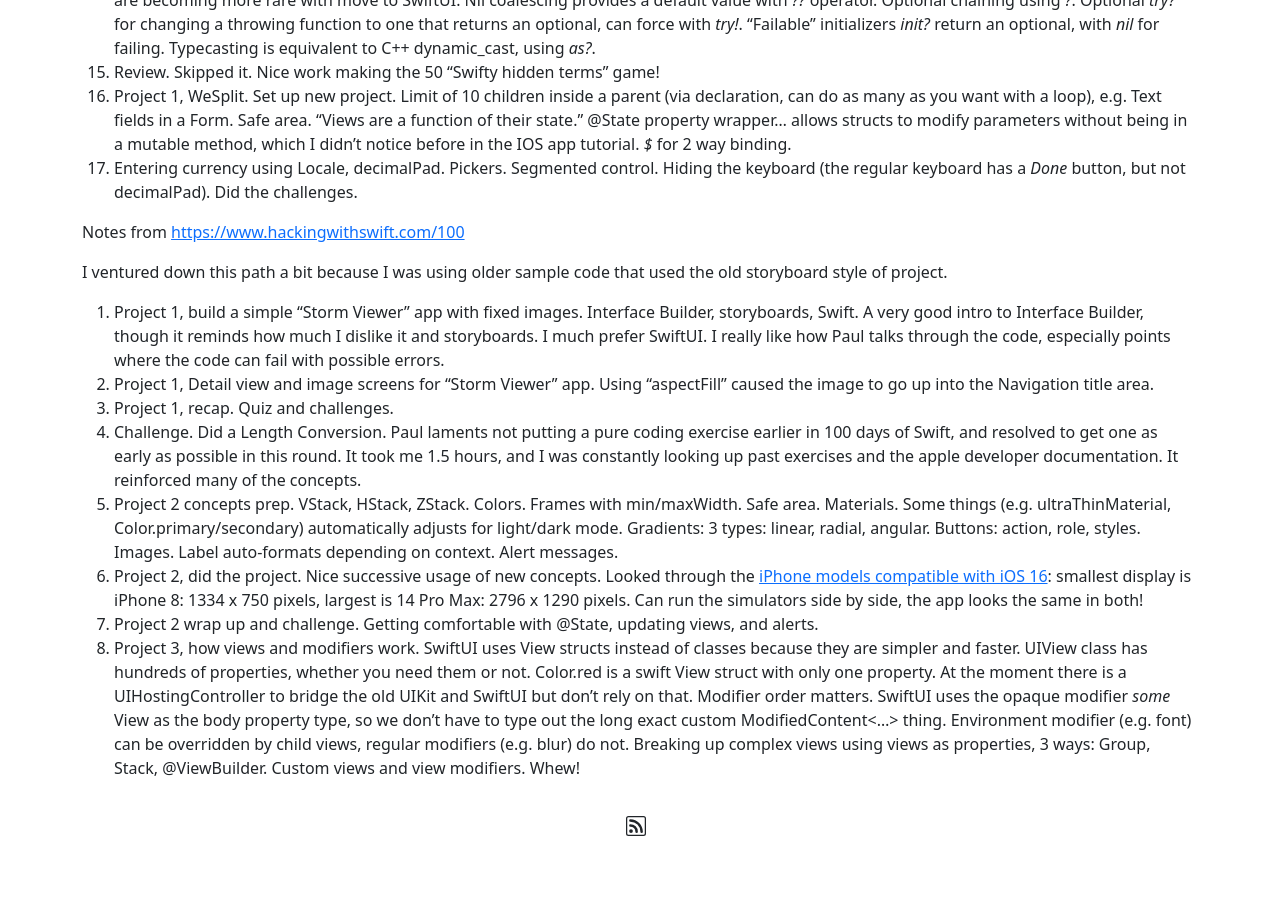
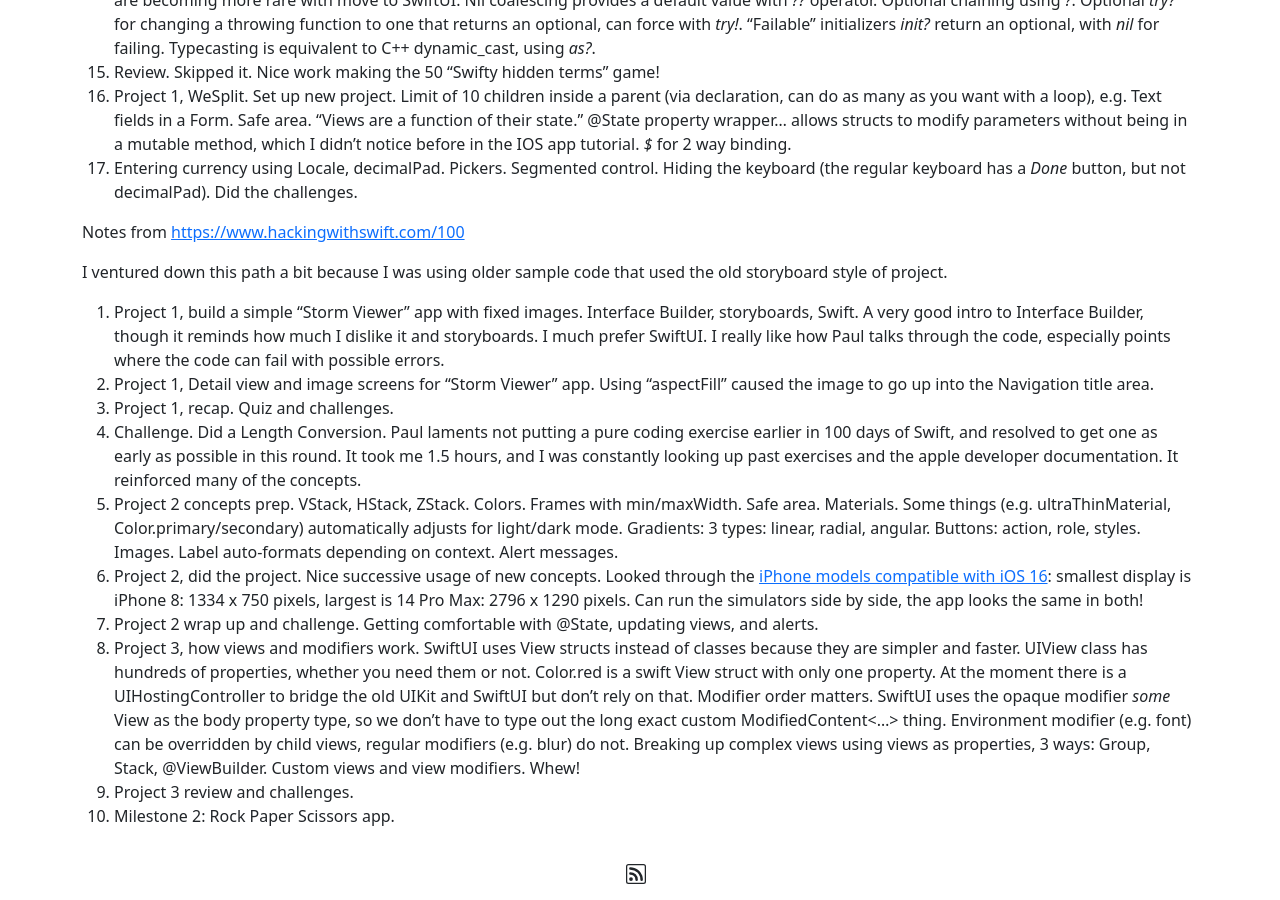
Before and after one commit to matthewdrees/matthewdrees.github.io, a Jekyll site: the page built from _posts/2023-07-07-100-days-of-swiftui.md, in a window 1280 px wide and 900 px high, scrolled down 904 px. Built offline with Jekyll 4.4.1, drawn with Linux system fonts in a browser that asks for light colours; before the commit the page ends 1756 px from its top, so only the background shows below that.

Commit message:
Swift 100, day 24, start of day 25.

```diff
--- a/_posts/2023-07-07-100-days-of-swiftui.md
+++ b/_posts/2023-07-07-100-days-of-swiftui.md
@@ -40,3 +40,5 @@ I ventured down this path a bit because I was using older sample code that used
 21. Project 2, did the project. Nice successive usage of new concepts. Looked through the [iPhone models compatible with iOS 16](https://support.apple.com/guide/iphone/supported-models-iphe3fa5df43/ios): smallest display is iPhone 8: 1334 x 750 pixels, largest is 14 Pro Max: 2796 x 1290 pixels. Can run the simulators side by side, the app looks the same in both!
 22. Project 2 wrap up and challenge. Getting comfortable with @State, updating views, and alerts.
 23. Project 3, how views and modifiers work. SwiftUI uses View structs instead of classes because they are simpler and faster. UIView class has hundreds of properties, whether you need them or not. Color.red is a swift View struct with only one property. At the moment there is a UIHostingController to bridge the old UIKit and SwiftUI but don't rely on that. Modifier order matters. SwiftUI uses the opaque modifier *some* View as the body property type, so we don't have to type out the long exact custom ModifiedContent<...> thing. Environment modifier (e.g. font) can be overridden by child views, regular modifiers (e.g. blur) do not. Breaking up complex views using views as properties, 3 ways: Group, Stack, @ViewBuilder. Custom views and view modifiers. Whew!
+24. Project 3 review and challenges.
+25. Milestone 2: Rock Paper Scissors app.
```
